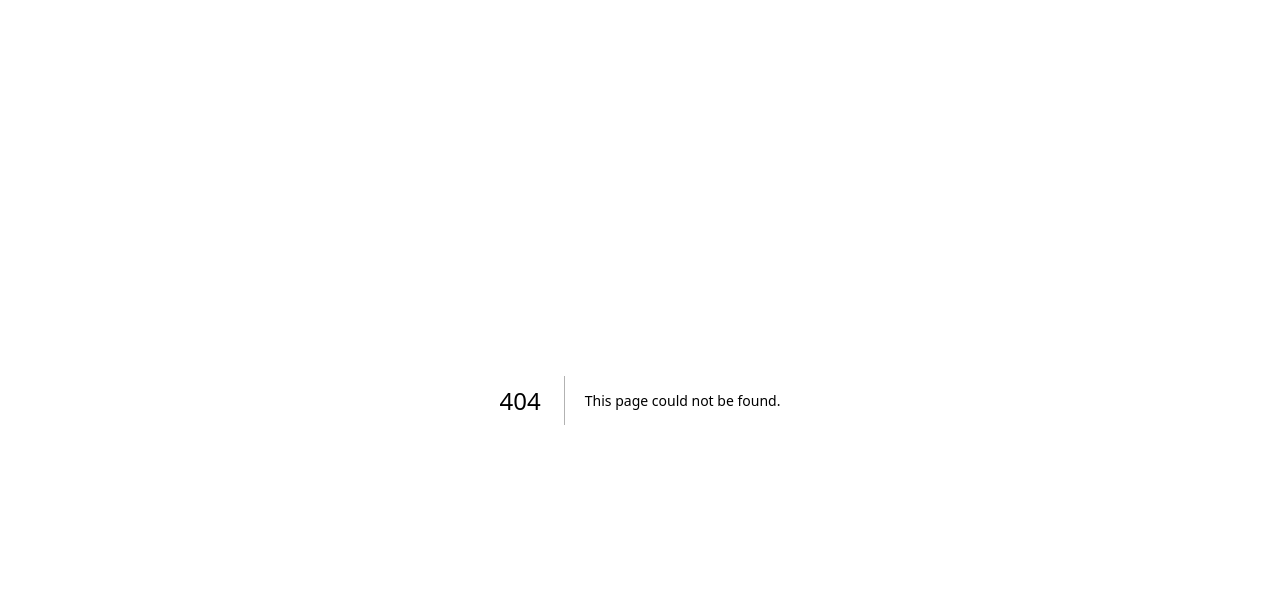
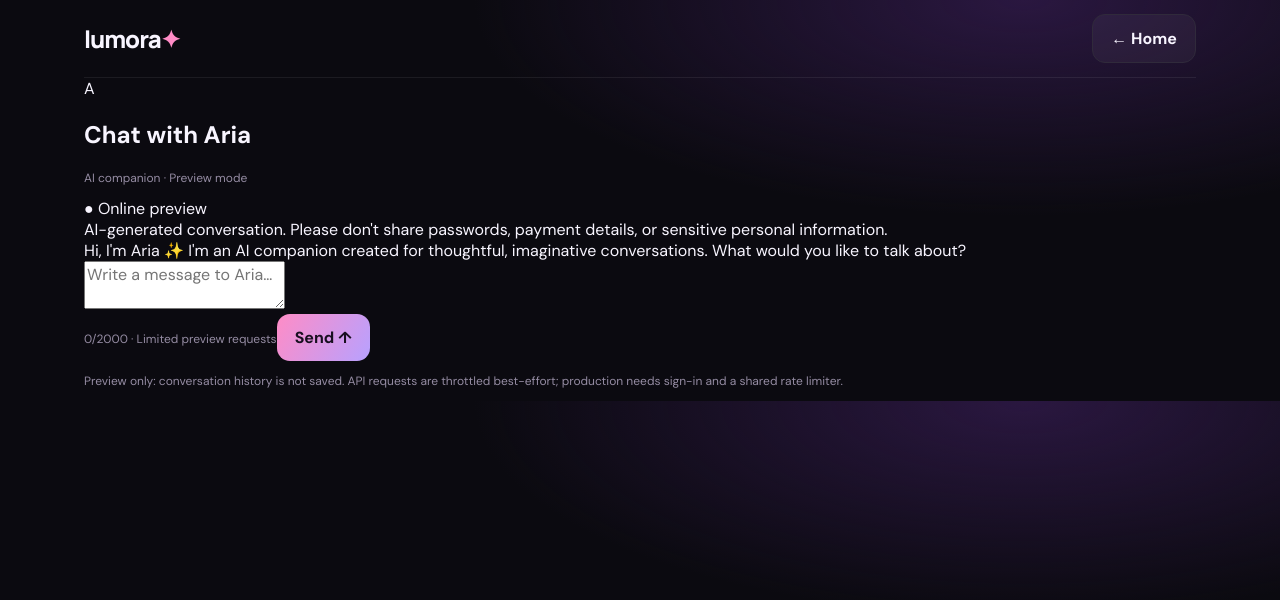
Before and after one commit to Snot22/Snot22, a Next.js app: page /chat in a window 1280 px wide. Before the commit this address had no page. Shown: the top 600 px of the page. Built offline with nearby package versions, Linux system fonts and the light colour scheme.

Commit message:
Add Lumora AI chat interface preview

```diff
--- /dev/null
+++ b/src/app/chat/page.tsx
@@ -0,0 +1,62 @@
+"use client";
+
+import Link from "next/link";
+import { FormEvent, useEffect, useRef, useState } from "react";
+
+type Message = { role: "user" | "assistant"; content: string };
+
+export default function ChatPage() {
+  const [messages, setMessages] = useState<Message[]>([
+    { role: "assistant", content: "Hi, I'm Aria ✨ I'm an AI companion created for thoughtful, imaginative conversations. What would you like to talk about?" },
+  ]);
+  const [draft, setDraft] = useState("");
+  const [busy, setBusy] = useState(false);
+  const [error, setError] = useState("");
+  const endRef = useRef<HTMLDivElement>(null);
+
+  useEffect(() => endRef.current?.scrollIntoView({ behavior: "smooth" }), [messages, busy]);
+
+  async function sendMessage(event: FormEvent) {
+    event.preventDefault();
+    const text = draft.trim();
+    if (!text || busy || text.length > 2000) return;
+    const next: Message[] = [...messages, { role: "user", content: text }];
+    setMessages(next);
+    setDraft("");
+    setError("");
+    setBusy(true);
+    try {
+      const response = await fetch("/api/chat", {
+        method: "POST",
+        headers: { "Content-Type": "application/json" },
+        body: JSON.stringify({ messages: next.slice(-10) }),
+      });
+      const data = await response.json();
+      if (!response.ok) throw new Error(data.error || "Message could not be sent.");
+      setMessages((current) => [...current, { role: "assistant", content: String(data.reply ?? "") }]);
+    } catch (e) {
+      setError(e instanceof Error ? e.message : "Something went wrong. Please try again.");
+    } finally {
+      setBusy(false);
+    }
+  }
+
+  return <main className="wrap chat-wrap">
+    <header className="nav"><Link href="/" className="logo">lumora<span>✦</span></Link><Link href="/" className="btn secondary">← Home</Link></header>
+    <section className="chat-shell">
+      <div className="chat-heading"><div className="chat-avatar">A</div><div><h1>Chat with Aria</h1><p className="tiny">AI companion · Preview mode</p></div><span className="chat-status">● Online preview</span></div>
+      <div className="chat-notice">AI-generated conversation. Please don't share passwords, payment details, or sensitive personal information.</div>
+      <div className="chat-messages" aria-live="polite">
+        {messages.map((m, i) => <div key={i} className={"message-row " + (m.role === "user" ? "mine" : "")}><div className={"message " + (m.role === "user" ? "user-message" : "ai-message")}>{m.content}</div></div>)}
+        {busy && <div className="message-row"><div className="message ai-message typing">Aria is thinking…</div></div>}
+        <div ref={endRef}/>
+      </div>
+      {error && <div className="chat-error" role="alert">{error}</div>}
+      <form className="chat-form" onSubmit={sendMessage}>
+        <textarea aria-label="Your message" value={draft} onChange={e=>setDraft(e.target.value)} placeholder="Write a message to Aria…" rows={2} maxLength={2000} disabled={busy}/>
+        <div className="chat-form-bottom"><span className="tiny">{draft.length}/2000 · Limited preview requests</span><button className="btn" type="submit" disabled={busy || !draft.trim()}> {busy ? "Sending…" : "Send ↑"} </button></div>
+      </form>
+      <p className="tiny chat-footnote">Preview only: conversation history is not saved. API requests are throttled best-effort; production needs sign-in and a shared rate limiter.</p>
+    </section>
+  </main>;
+}
```
